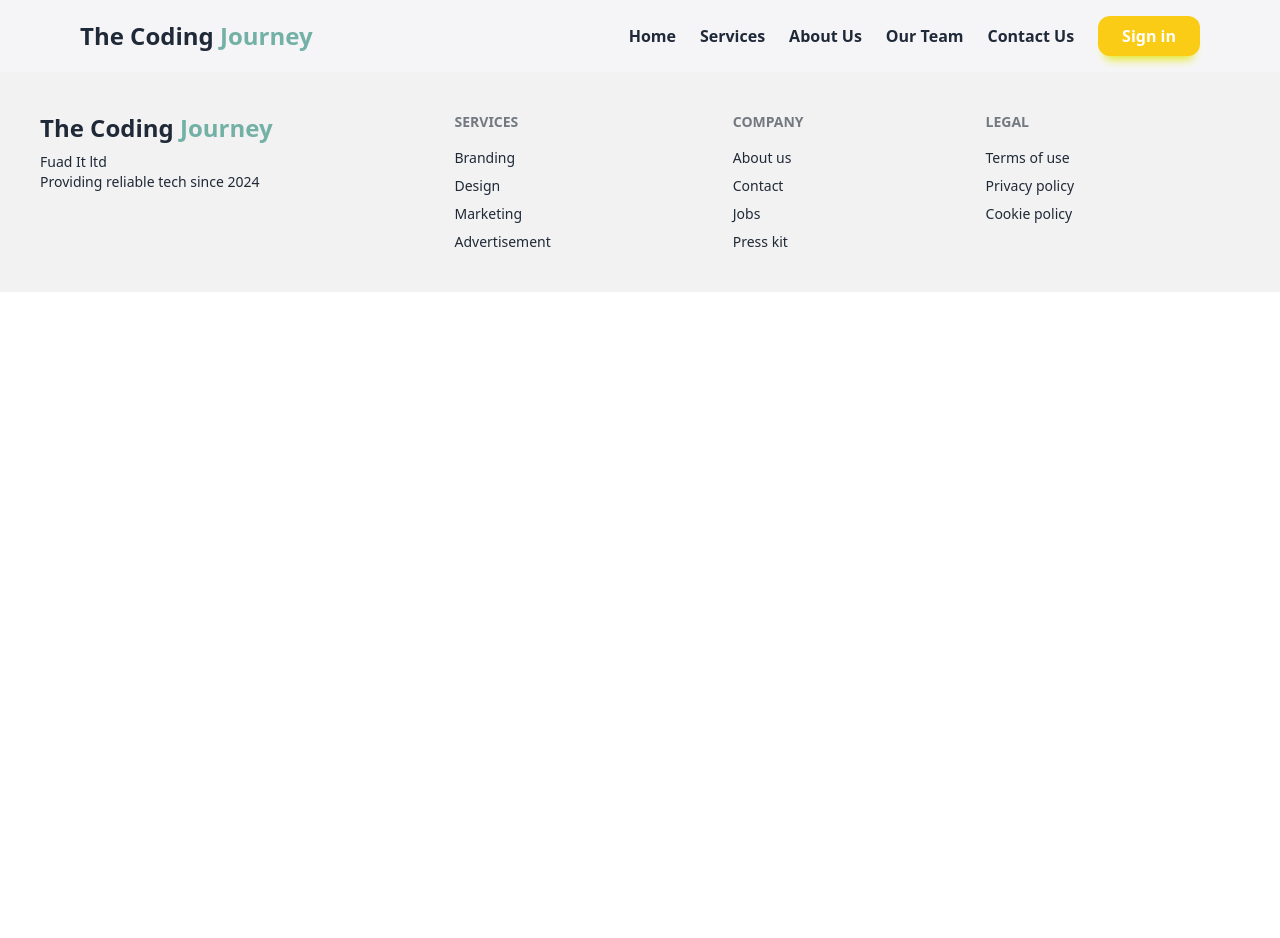
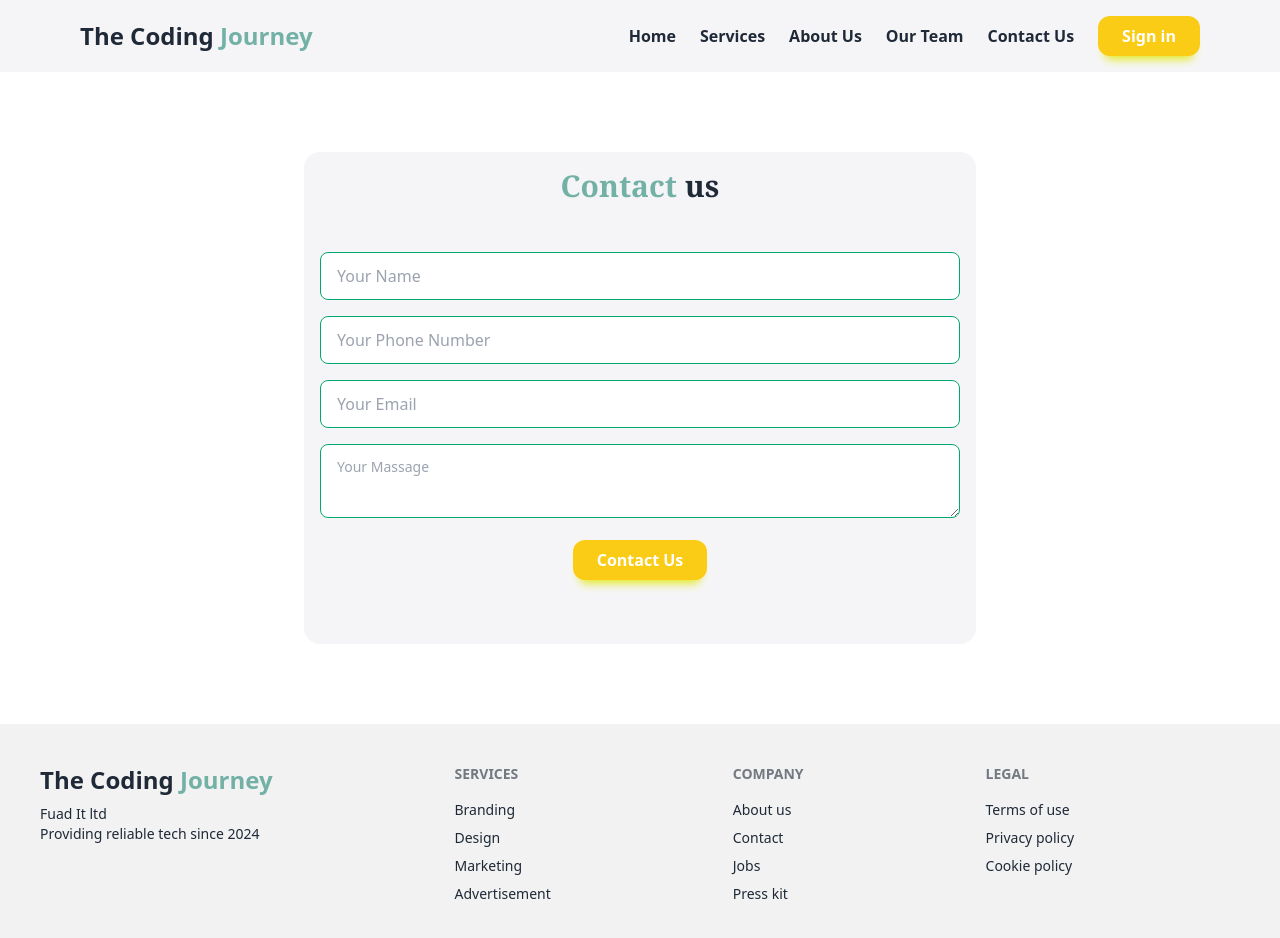
Before and after one commit to MdFuadAmir/the-code-jurney, a React app: page /contactus in a window 1280 px wide. Shown: the top 938 px of the page. Before the commit the page ends 800 px from the top, so only its background shows below. Built offline with nearby package versions, Linux system fonts and the light colour scheme; the HTML template or start-up script is replaced by a standard one.

Commit message:
added contact us section

```diff
--- a/src/Component/Community/Community.jsx
+++ b/src/Component/Community/Community.jsx
@@ -4,7 +4,7 @@ const Community = () => {
     return (
         <div className="max-w-6xl mx-auto px-4 py-6 md:py-20">
             <div className="flex flex-col-reverse md:flex-row items-center justify-between gap-6">
-                <div className="w-full md:w-1/2 space-y-6">
+                <div className="w-full md:w-1/2 space-y-6 text-center">
                 <h1 className="text-4xl md:text-5xl font-bold font-serif ">Join Our Community to Start your Journey</h1>
                 <p className="text-gray-600">Lorem ipsum dolor sit amet consectetur adipisicing elit. Iusto, repudiandae possimus cum laudantium voluptatibus porro doloribus odio at id, corrupti ut et labore, amet quisquam laborum excepturi! Consectetur, deleniti amet id natus nisi dolorum, ipsa illum dicta animi consequatur rerum sapiente quae, maiores libero eum. Dolores iusto cupiditate accusantium officia.</p>
                 <button className="px-6 py-2 bg-yellow-400 font-semibold text-white rounded-xl flex items-center gap-2 shadow-[0px_10px_10px_-7px_#e4e810] hover:bg-[#73b1a6] duration-300">Join Now</button>
--- a/src/Component/ContactUs/ContactUs.jsx
+++ b/src/Component/ContactUs/ContactUs.jsx
@@ -1,8 +1,33 @@
-
+// #73b1a6
 
 const ContactUs = () => {
     return (
-        <div>
+        <div className="py-6 md:py-20 px-4 max-w-6xl mx-auto">
+            <div className="max-w-2xl p-4 mx-auto bg-gray-200/40 rounded-2xl">
+                <h1 className="text-3xl font-bold font-serif text-center"><span className="text-[#73b1a6]">Contact</span>  us</h1>
+                <div>
+                <from>
+                    <div className="space-y-4 py-12">
+                    <input
+                    type="text"
+                    placeholder="Your Name"
+                    className="input input-bordered input-success w-full"/>
+                    <input
+                    type="number"
+                    placeholder="Your Phone Number"
+                    className="input input-bordered input-success w-full"/>
+                    <input
+                    type="email"
+                    placeholder="Your Email"
+                    className="input input-bordered input-success w-full"/>
+                    <textarea className="textarea textarea-success w-full" placeholder="Your Massage"></textarea>
+                    <div className="flex justify-center items-center">
+                    <button className="px-6 py-2 bg-yellow-400 font-semibold text-white rounded-xl flex items-center gap-2 shadow-[0px_10px_10px_-7px_#e4e810] hover:bg-[#73b1a6] duration-300">Contact Us</button>
+                    </div>
+                    </div>
+                </from>
+                </div>
+            </div>
 
         </div>
     );
```
